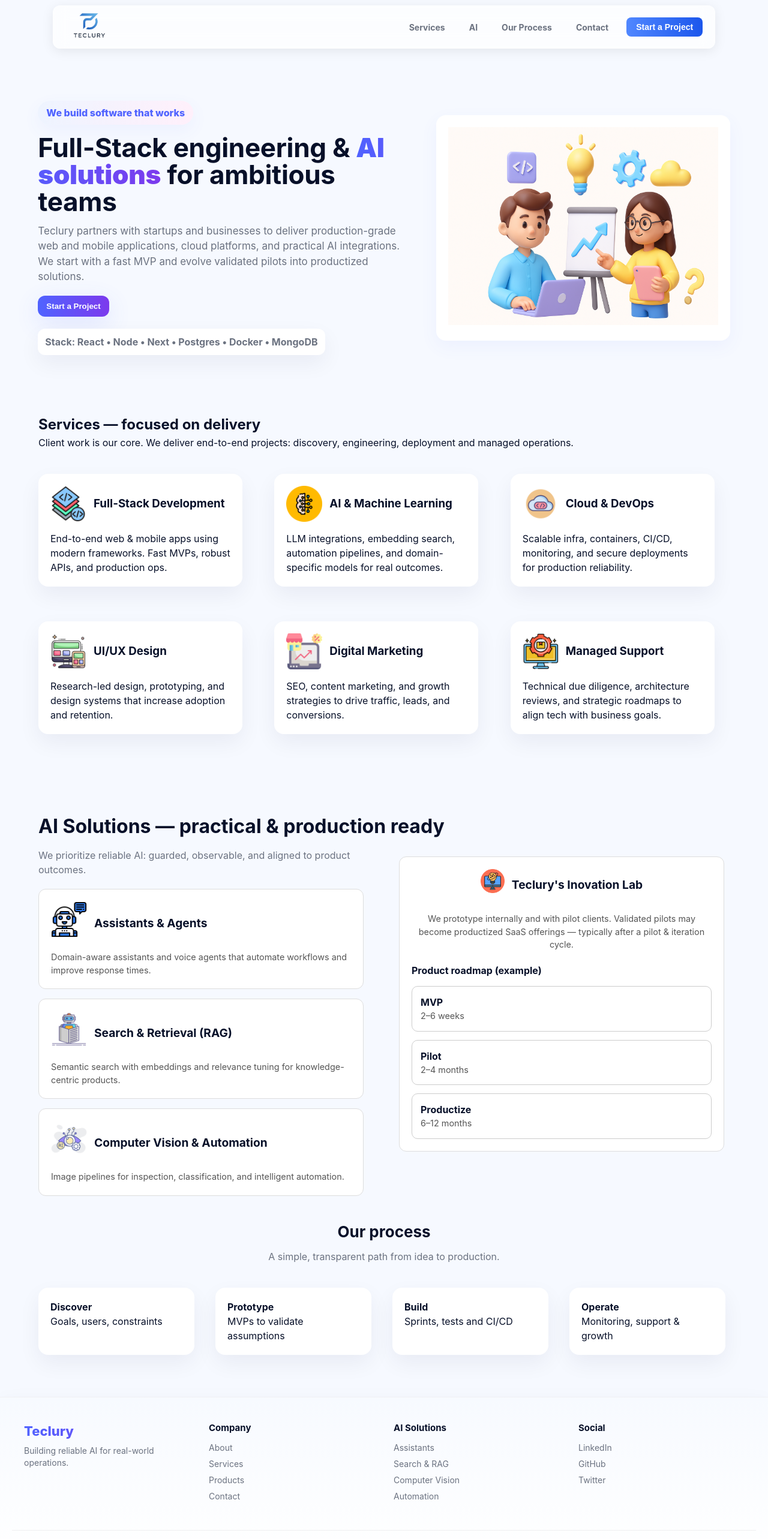
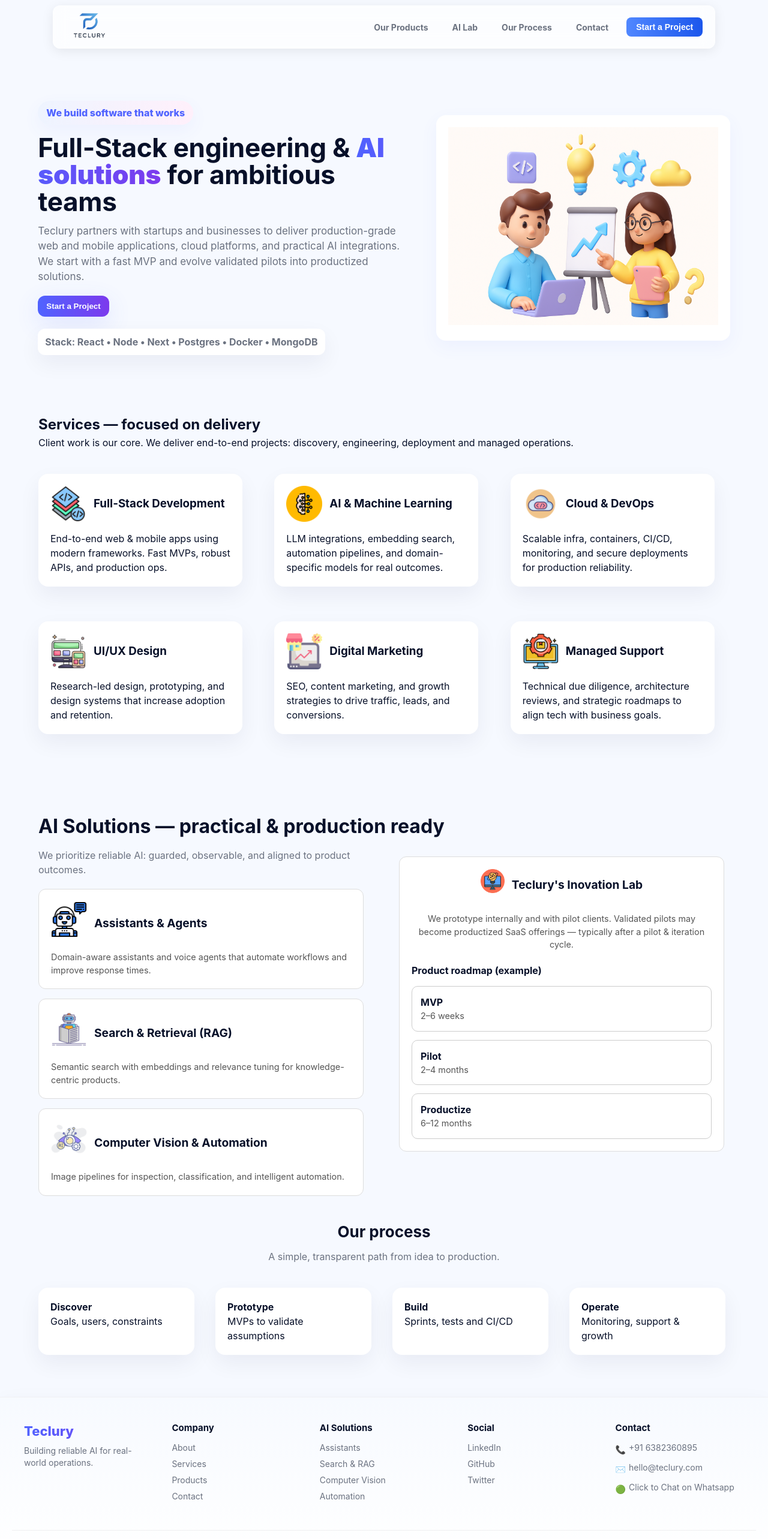
Before and after one commit to manushn/teclury, a Next.js app in the folder client/: page / in a window 1280 px wide. Shown: the top 2566 px of the page at 60% size. Built offline with nearby package versions, Linux system fonts and the light colour scheme.

Commit message:
updated process box

```diff
--- a/client/src/app/components/Footer.js
+++ b/client/src/app/components/Footer.js
@@ -21,6 +21,7 @@
           <Link href="/contact">Contact</Link>
         </div>
 
+        {/* AI solution links */}
         <div className={styles.links}>
           <h4>AI Solutions</h4>
           <Link href="/ai/assistants">Assistants</Link>
@@ -29,11 +30,30 @@
           <Link href="/ai/automation">Automation</Link>
         </div>
 
+        {/* Social */}
         <div className={styles.links}>
           <h4>Social</h4>
           <a href="#">LinkedIn</a>
           <a href="#">GitHub</a>
           <a href="#">Twitter</a>
+        </div>
+
+        {/* Contact Section */}
+        <div className={styles.links}>
+          <h4>Contact</h4>
+
+          <p className={styles.contactItem}>
+            📞 <a href="tel:+916382360895">+91 6382360895</a>
+          </p>
+
+          <p className={styles.contactItem}>
+            ✉️ <a href="mailto:hello@teclury.com">hello@teclury.com</a>
+          </p>
+
+          <p className={styles.contactItem}>
+            🟢 <a href="https://wa.me/916382360895" target="_blank">Click to Chat on Whatsapp</a>
+          </p>
+
         </div>
 
       </div>
--- a/client/src/app/components/Header.js
+++ b/client/src/app/components/Header.js
@@ -27,8 +27,8 @@
         </div>
 
         <div className={styles.header_right}>
-          <a href="#">Services</a>
-          <a href="#">AI</a>
+          <a href="#">Our Products</a>
+          <a href="#">AI Lab</a>
           <a href="#">Our Process</a>
           <a href="#">Contact</a>
 
--- a/client/src/app/components/css/footer.module.css
+++ b/client/src/app/components/css/footer.module.css
@@ -6,7 +6,7 @@
   --shadow-md: 0 14px 36px rgba(16,24,64,0.06);
 }
 
-/* Footer container */
+
 .footer {
   background: linear-gradient(180deg, #f7faff, #ffffff);
   padding: 40px 20px 20px;
@@ -15,7 +15,6 @@
   border-top: 1px solid rgba(16,24,64,0.06);
 }
 
-/* Inner grid layout */
 .inner {
   max-width: 1200px;
   margin: 0 auto;
@@ -24,7 +23,6 @@
   grid-template-columns: repeat(auto-fit, minmax(180px, 1fr));
 }
 
-/* Brand block */
 .brand {
   max-width: 260px;
 }
@@ -67,7 +65,7 @@
   transform: translateX(4px);
 }
 
-/* Bottom area */
+
 .bottom {
   margin-top: 40px;
   text-align: center;
@@ -81,7 +79,29 @@
   margin: 0;
 }
 
-/* Responsive small screens */
+
+.contactItem {
+  margin: 0 0 6px 0;
+  font-size: 14px;
+  color: var(--muted);
+  display: flex;
+  align-items: center;
+}
+
+.contactItem a {
+  color: var(--muted);
+  text-decoration: none;
+  transition: color 0.2s ease;
+  margin-left: 5px;
+}
+
+
+.contactItem a:hover {
+  color: var(--accent1);
+}
+
+
+
 @media (max-width: 600px) {
   .inner {
     gap: 24px;
--- a/client/src/app/components/css/header.module.css
+++ b/client/src/app/components/css/header.module.css
@@ -143,7 +143,7 @@
 }
 
 /* MOBILE BEHAVIOR */
-@media (max-width: 700px) {
+@media (max-width: 790px) {
   .header_right a {
     display: none;
   }
--- a/client/src/app/components/css/processproducts.module.css
+++ b/client/src/app/components/css/processproducts.module.css
@@ -18,12 +18,13 @@
     color: #6b7280;
     font-size: 16px;
 }
-.steps{
-    display: grid;
-    grid-template-columns: repeat(4, 1fr);
-    gap: 28px;
-    margin-top: 40px;
+.steps {
+  display: grid;
+  gap: 28px;
+  margin-top: 40px;
+  grid-template-columns: repeat(auto-fit, minmax(250px, 1fr));
 }
+
 .step{
     background: #ffffff;
     border-radius: 16px;
```
